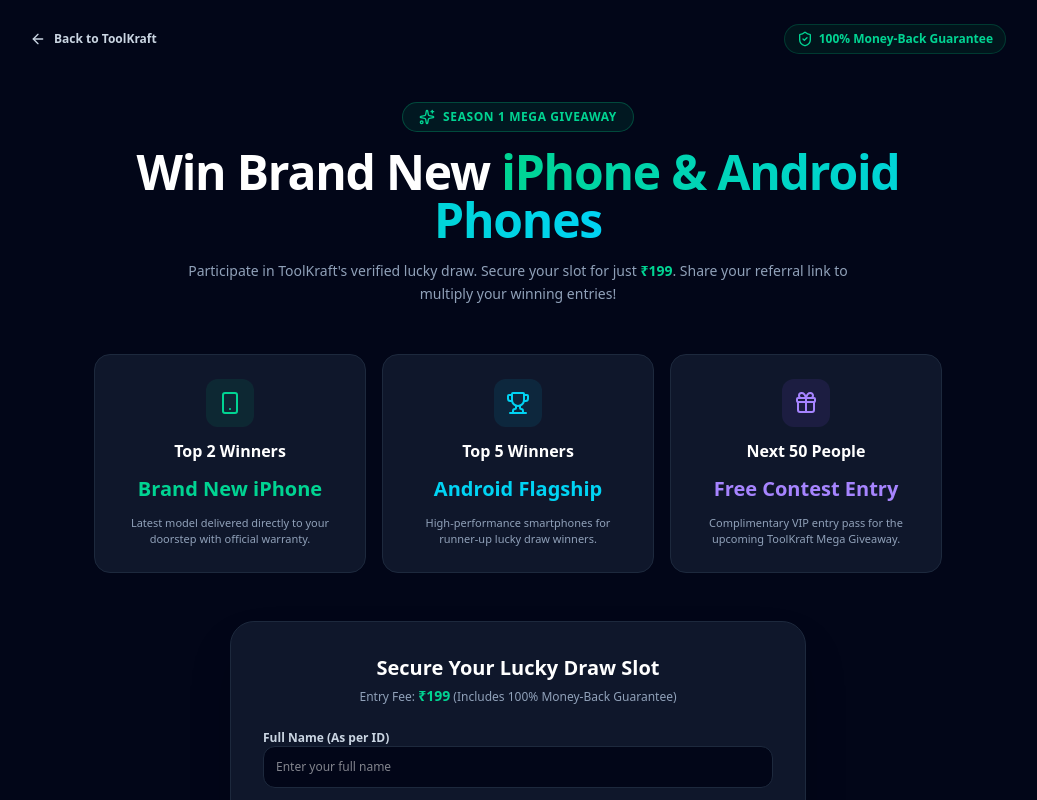
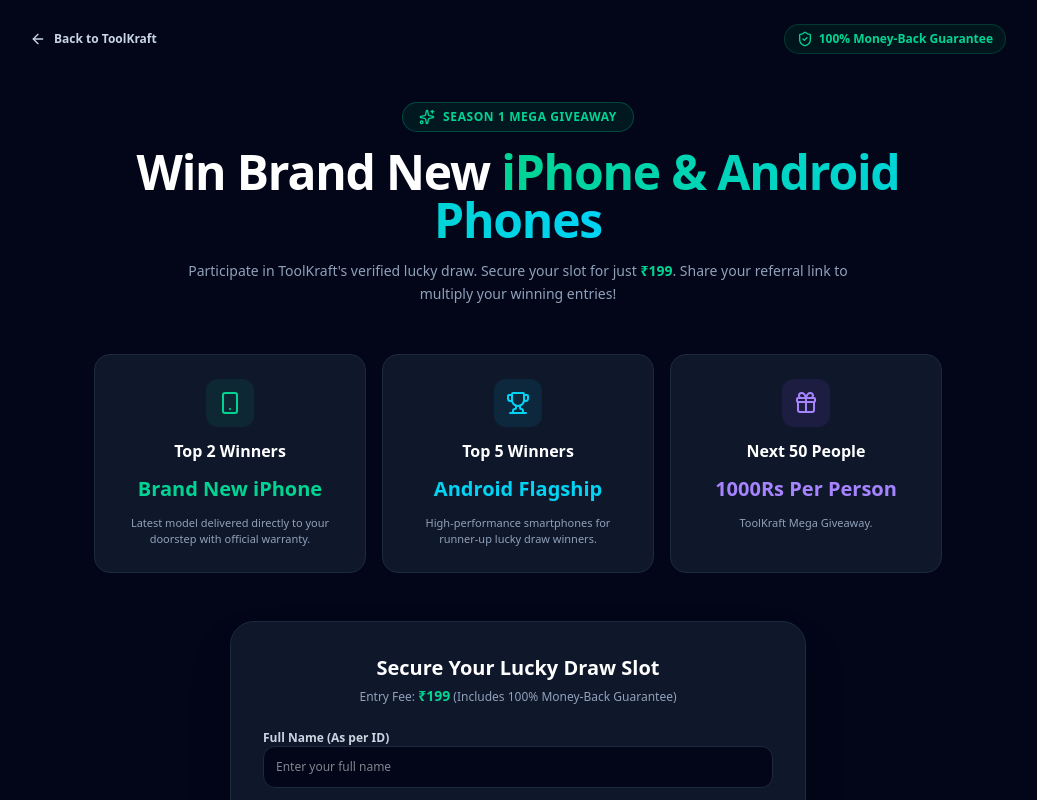
Before and after one commit to atulpatle28/toolnova, a Next.js app: page /contest in a window 1280 px wide. Shown: the top 800 px of the page, without its empty margins (122-1159 px from the left). Built offline with nearby package versions, Linux system fonts and the light colour scheme.

Commit message:
Fix Instamojo payment link to official ToolKraft profile URL

```diff
--- a/app/contest/page.tsx
+++ b/app/contest/page.tsx
@@ -25,7 +25,7 @@
   const [copied, setCopied] = useState(false);
 
   // Aapka naya Instamojo direct payment link yahan set kar diya gaya hai
-  const INSTAMOJO_PAYMENT_URL = "https://imjo.in/Z2vMsE";
+  const INSTAMOJO_PAYMENT_URL = "https://www.instamojo.com/@toolkraft";
 
   const handleSubmit = async (e: React.FormEvent) => {
     e.preventDefault();
@@ -113,8 +113,8 @@
               <Gift className="w-6 h-6" />
             </div>
             <h3 className="text-base font-bold text-white">Next 50 People</h3>
-            <p className="text-xl font-black text-violet-400">Free Contest Entry</p>
-            <p className="text-[11px] text-slate-400">Complimentary VIP entry pass for the upcoming ToolKraft Mega Giveaway.</p>
+            <p className="text-xl font-black text-violet-400">1000Rs Per Person</p>
+            <p className="text-[11px] text-slate-400">ToolKraft Mega Giveaway.</p>
           </div>
         </div>
 
```
